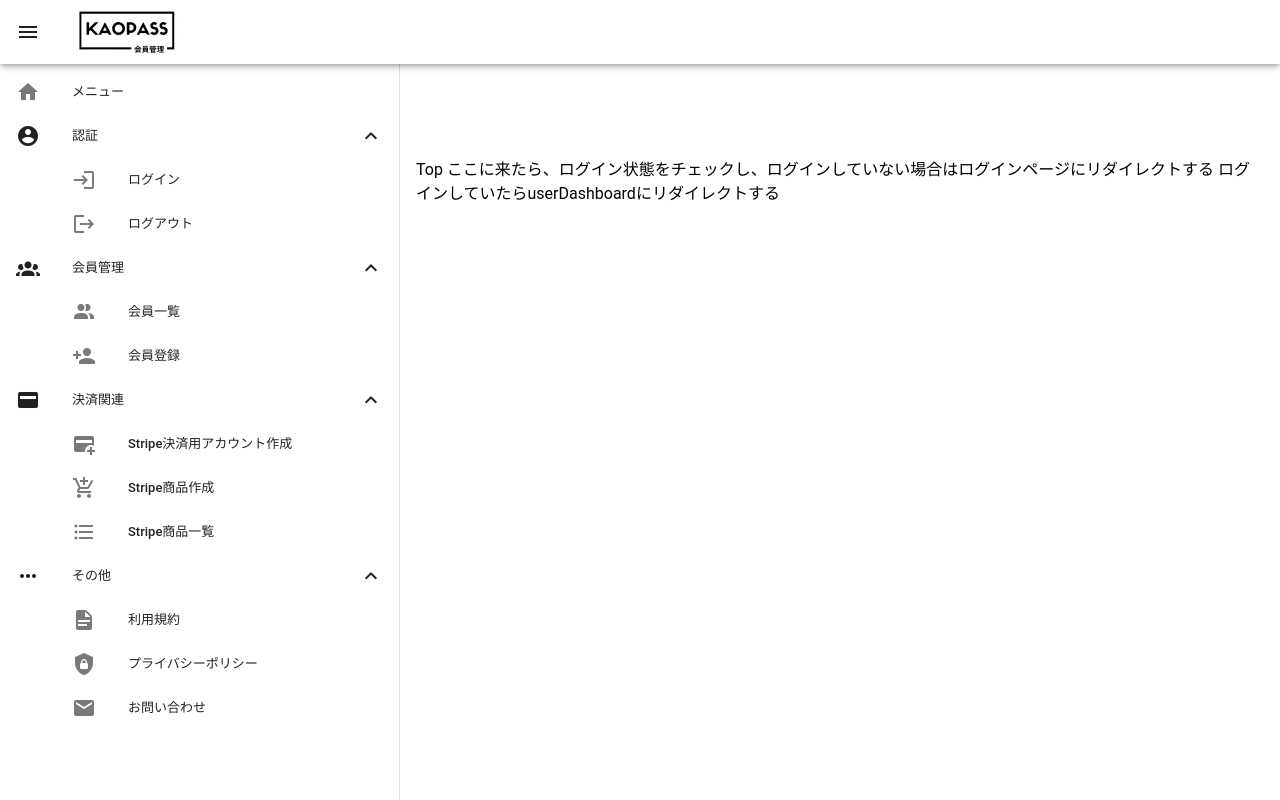
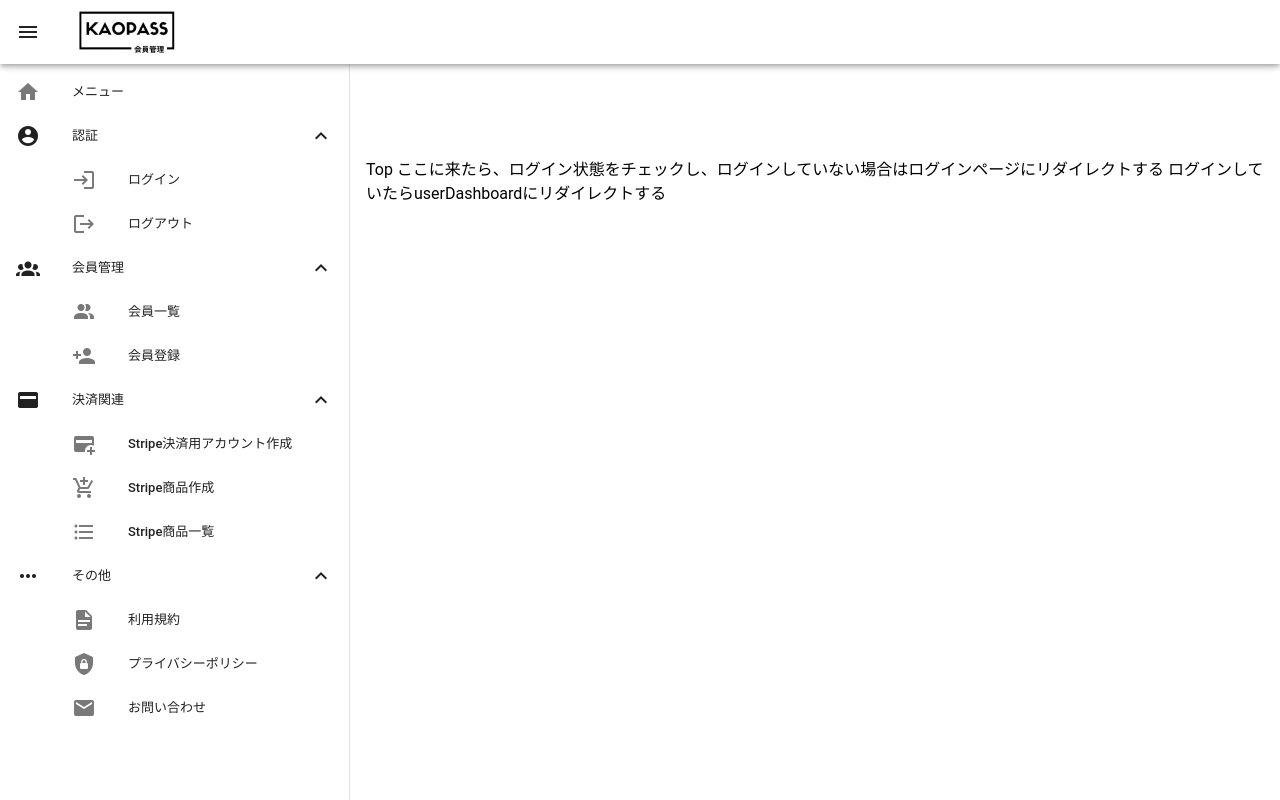
Before and after one commit to ryosuke-horie/account.kaoo-pass.com, a Vue app: page / in a window 1280 px wide. Built offline with nearby package versions, Linux system fonts and the light colour scheme; sample sign-in values are in the browser's storage.

Commit message:
幅を調整

```diff
--- a/src/layouts/AdminLayout.vue
+++ b/src/layouts/AdminLayout.vue
@@ -62,7 +62,7 @@ const handleLogout = async () => {
       :permanent="true"
       :mini-variant="!drawer"
       :expand-on-hover="!drawer"
-      width="400"
+      width="350"
     >
       <v-list
         v-model:opened="open"
```
